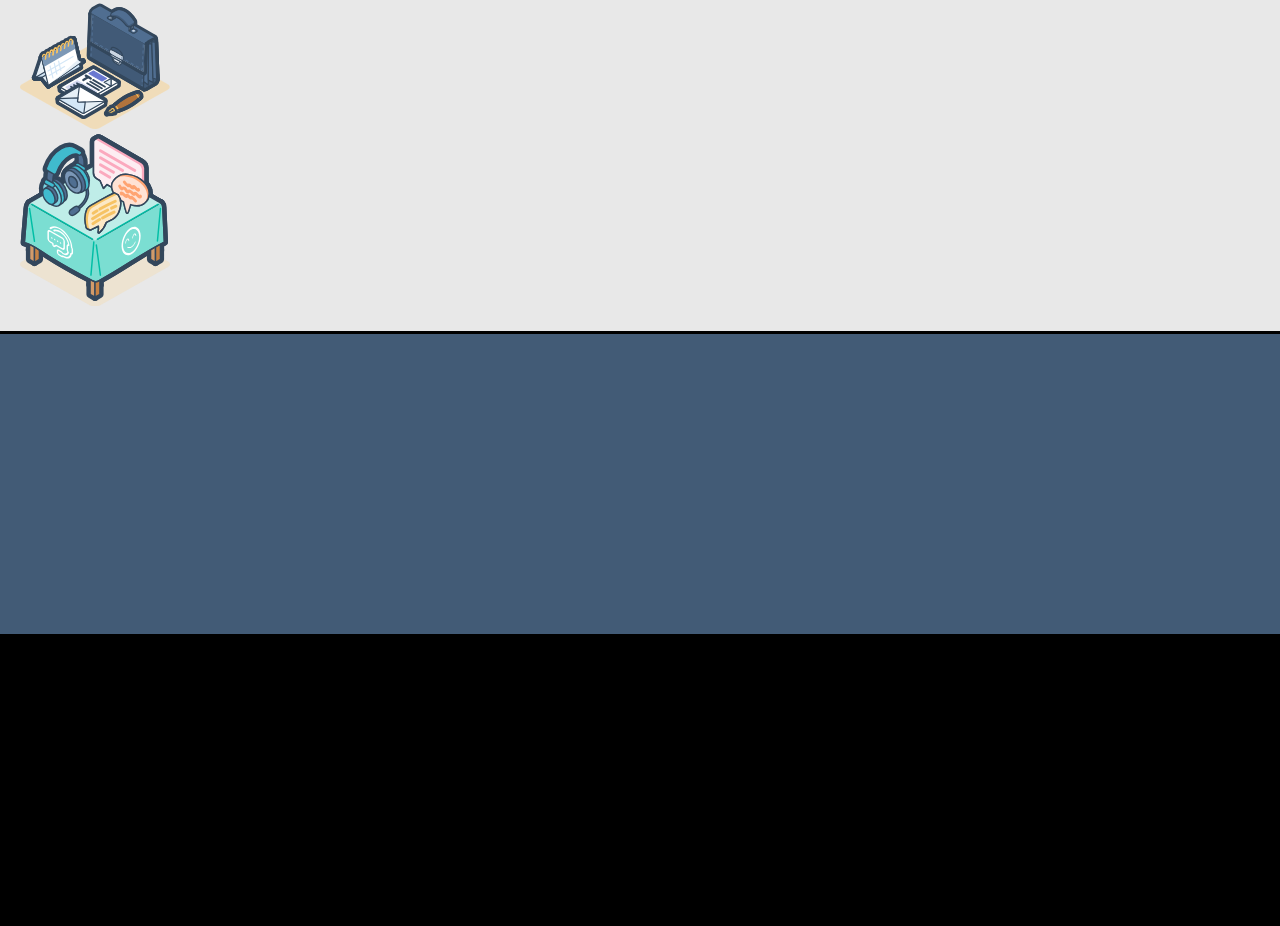
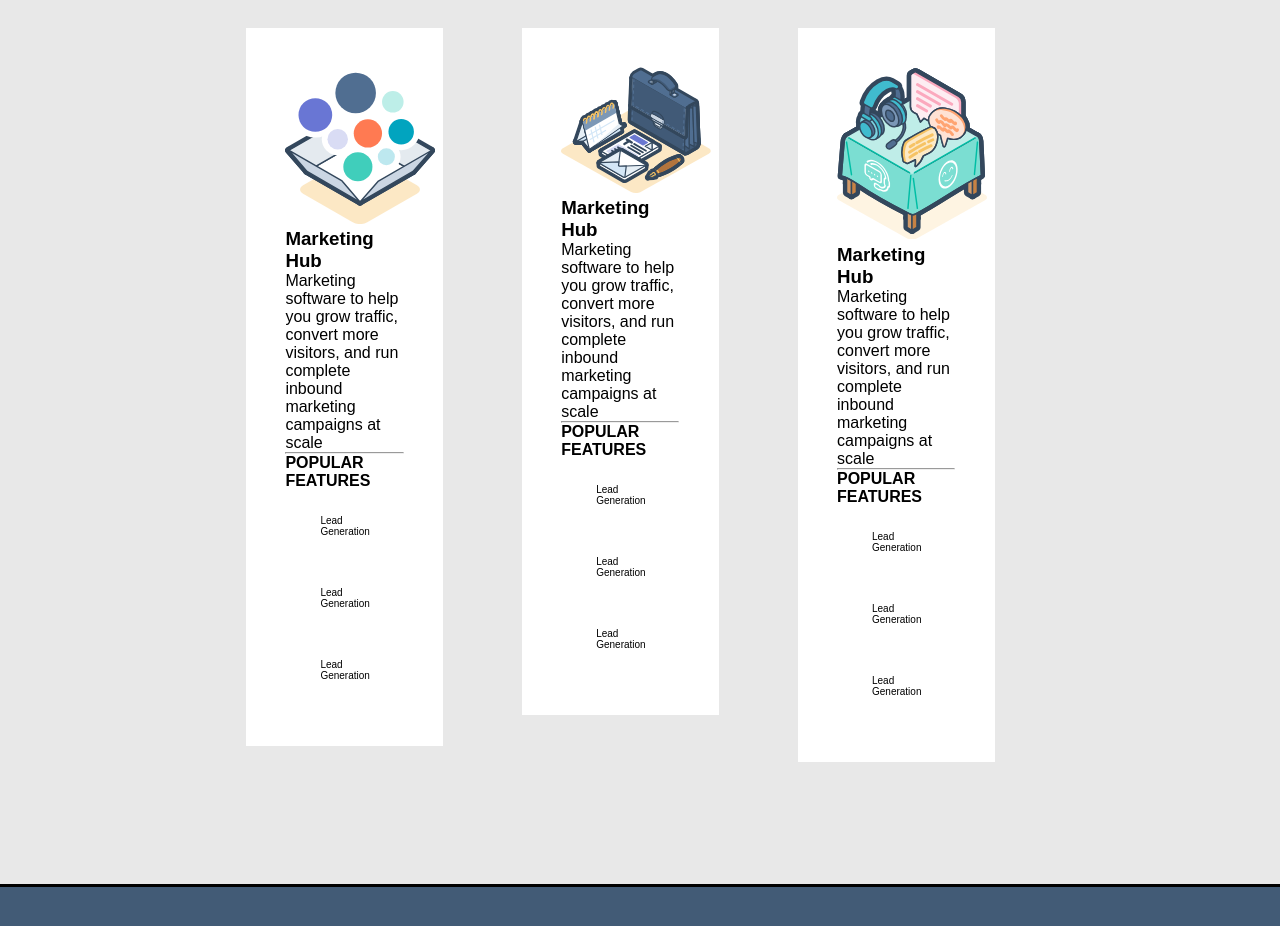
Before and after one commit to AleBaviera/html-css-hubspot, a plain HTML site: page index.html in a window 1280 px wide. Shown: the part 1521-2447 px from the top of the page. Before the commit the page ends 2155 px from the top, so only its background shows below. Drawn offline with Linux system fonts and the light colour scheme.

Commit message:
tre colonne

```diff
--- a/index.html
+++ b/index.html
@@ -87,18 +87,52 @@
                 </div>
 
             </div>
-            <div class="marketing">
+            <div class="container1">
+              <div class="sottocontainer">
+
+
+
+
+                <div class="sottocontainer1">
                   <img src="img/marketing.svg" alt="">
+                  <h3>Marketing Hub</h3>
+                  <p>Marketing software to help you grow traffic, convert more visitors, and run complete inbound marketing campaigns at scale</p>
+                  <hr>
+                  <h4>POPULAR FEATURES</h4>
+                  <ul>
+                    <li>Lead Generation</li>
+                    <li>Lead Generation</li>
+                    <li>Lead Generation</li>
+                  </ul>
                 </div>
-            <div class="sales">
+                <div class="sottocontainer2">
                   <img src="img/sales.svg" alt="">
+                  <h3>Marketing Hub</h3>
+                  <p>Marketing software to help you grow traffic, convert more visitors, and run complete inbound marketing campaigns at scale</p>
+                  <hr>
+                  <h4>POPULAR FEATURES</h4>
+                  <ul>
+                    <li>Lead Generation</li>
+                    <li>Lead Generation</li>
+                    <li>Lead Generation</li>
+                  </ul>
                 </div>
-            <div class="service">
+                <div class="sottocontainer1">
                   <img src="img/service.svg" alt="">
+                  <h3>Marketing Hub</h3>
+                  <p>Marketing software to help you grow traffic, convert more visitors, and run complete inbound marketing campaigns at scale</p>
+                  <hr>
+                  <h4>POPULAR FEATURES</h4>
+                  <ul>
+                    <li>Lead Generation</li>
+                    <li>Lead Generation</li>
+                    <li>Lead Generation</li>
+                  </ul>
+                </div>
               </div>
             </div>
 
-
+          </div>
       </section>
       <!-- section con dati tabellari? -->
       <section>
--- a/style.css
+++ b/style.css
@@ -164,8 +164,8 @@
 .liber{
   position: relative;
   width: 70%;
-  height: 300px;
-  margin: auto;
+  /* height: 300px; */
+  margin: 20px auto;
   padding: 40px;
   background-color: white;
 }
@@ -187,13 +187,46 @@
 }
 .liberdx{
   width: 400px;
-
   position: relative;
   float: right;
   display: inline-block;
 
+}
+.container1{
+  position: relative;
+  width: 70%;
+  /* height: 300px; */
+  margin: 5% auto;
+  padding: 40px;
 
 }
+.sottocontainer::after{
+  content:"";
+  display: table;
+  clear:both;
+}
+
+
+.sottocontainer1{
+  width: 25%;
+  position: relative;
+  float: left;
+
+  padding: 5%;
+  background-color: white;
+}
+.sottocontainer2{
+  width: 25%;
+  position: relative;
+  float: left;
+  margin: 0 10%;
+  padding: 5%;
+  background-color: white;
+}
+.sottocontainer li{
+  color: black;
+}
+
 footer{
   height: 300px;
   background-color:#425b76;
```
Lines whose indentation alone changed are shown as unchanged.
